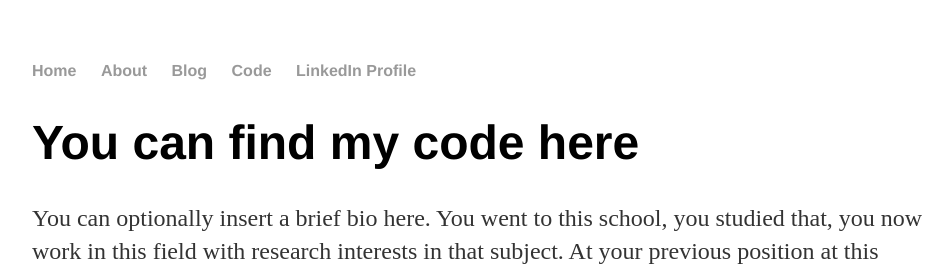
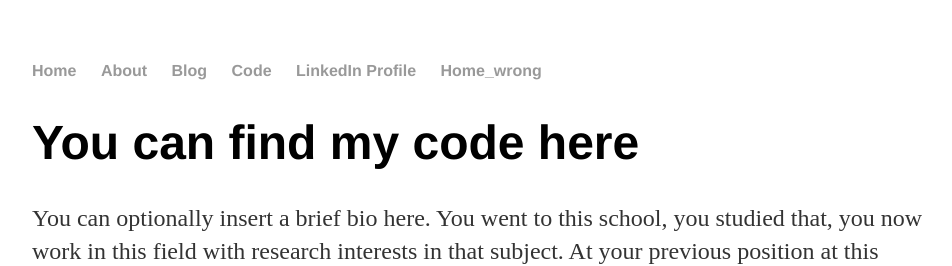
Before and after one commit to gy17bk/mywebsite, a Jekyll site: the page built from code/index.html, in a window 1280 px wide. Shown: the top 266 px of the page, without its empty margins (160-1112 px from the left). Built offline with Jekyll 4.4.1, drawn with Linux system fonts in a browser that asks for light colours.

Commit message:
Update default.html

```diff
--- a/_layouts/default.html
+++ b/_layouts/default.html
@@ -11,11 +11,12 @@
   <body>
     <nav>
 <ul>
-<li><a href="/index.html">Home</a></li>
+<li><a href="/mywebsite/index.html">Home</a></li>
 <li><a href="/mywebsite/about/index.html">About</a></li>
 <li><a href="/mywebsite/blog/index.html">Blog</a></li>
 <li><a href="/mywebsite/code/index.html">Code</a></li>
 <li><a href="https://www.linkedin.com/in/brigitta-mackenzie-shaw-75a87bb4/">LinkedIn Profile</a></li>
+<li><a href="/index.html">Home_wrong</a></li>
 </ul>
     </nav>
 <div class="container">
```
